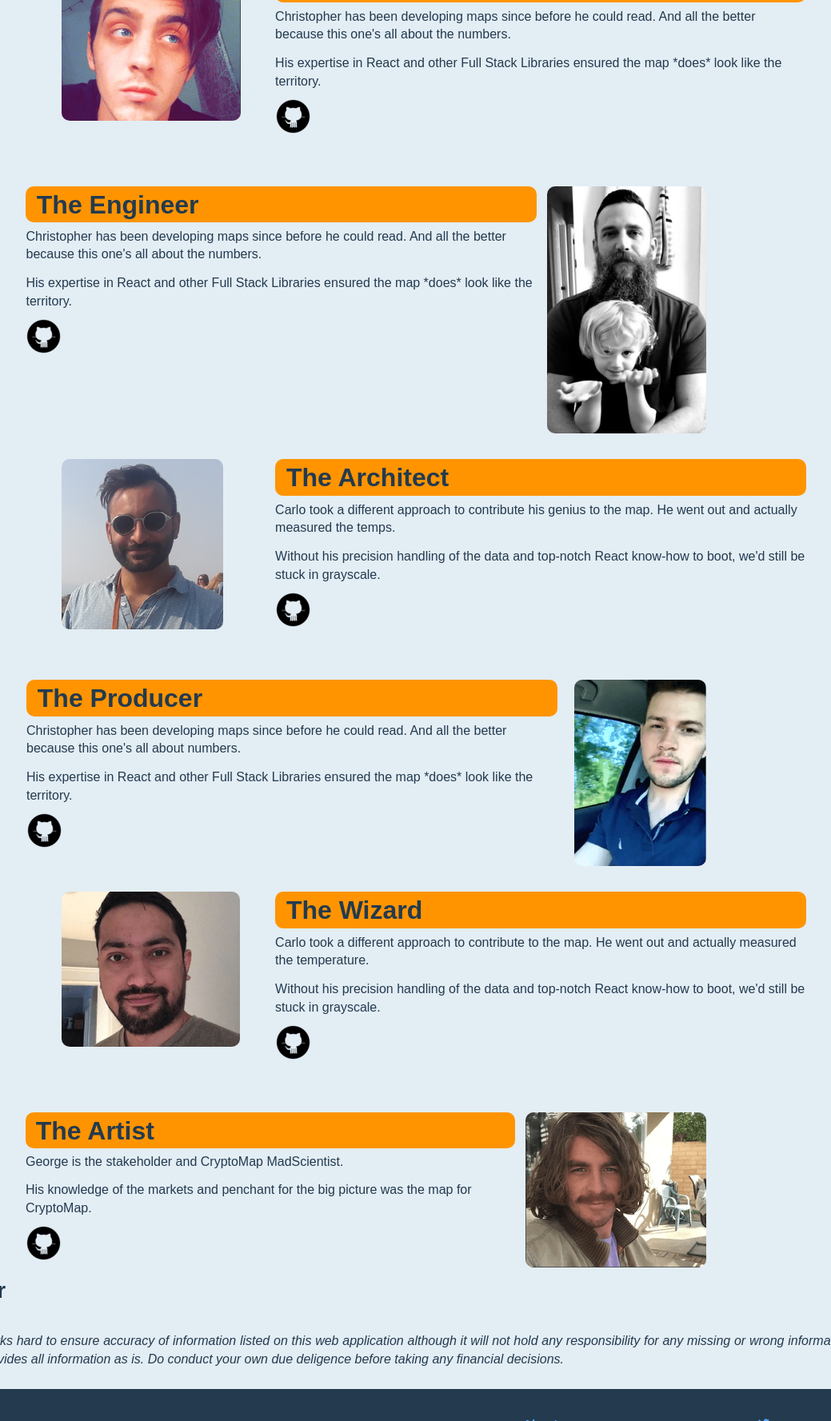
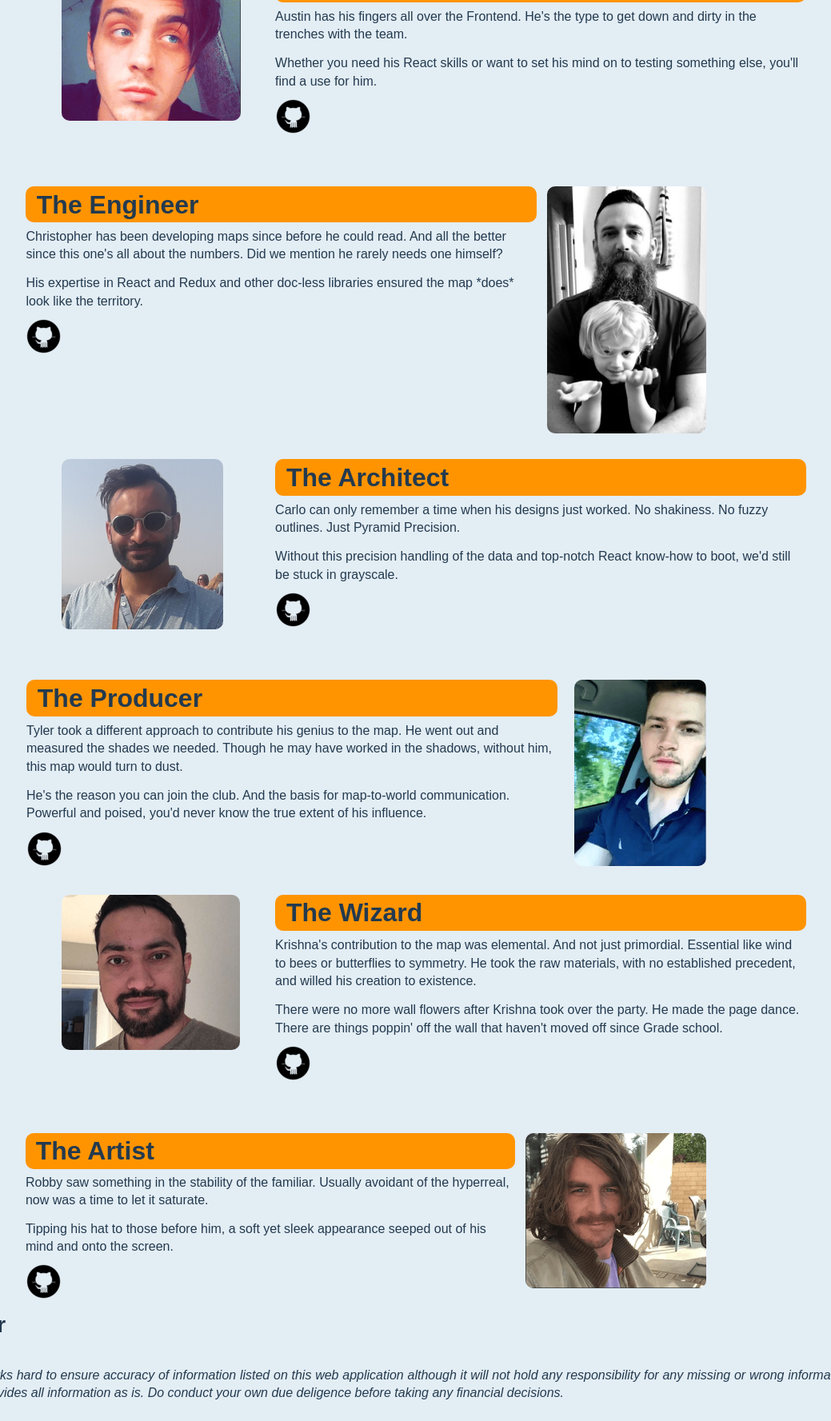
Before and after one commit to BwFT-CryptoMap/Landing-Page, a plain HTML site: page about.html in a window 1280 px wide. Shown: the part 769-2546 px from the top of the page at 80% size, without its empty margins (160-1199 px from the left). Drawn offline with Linux system fonts and the light colour scheme.

Commit message:
bio copy done

```diff
--- a/about.html
+++ b/about.html
@@ -76,7 +76,8 @@
       <div class="text-content">
         <h2>The Boss</h2>
         <p>George is the stakeholder and CryptoMap MadScientist.</p>
-        <p>His knowledge of the markets and penchant for the big picture was the map for CryptoMap.</p>
+        <p>His knowledge of the markets and penchant for the big picture was *the* map for CryptoMap. We wouldn't want
+          to pixel push for anyone else.</p>
         <a href="https://github.com" class="githubLogo hideMobile">
           <img src="images/github-logo.png" alt="Github Logo">
         </a>
@@ -92,16 +93,21 @@
     <!-- 2 -->
     <section class="content-section inverse-content">
       <div class="img-content">
-        <img src="images/teamPhotos/Austin-Powell.png" class="img-fluid rounded" alt="Christopher in Black and White">
+        <img src="images/teamPhotos/Austin-Powell.png" class="img-fluid rounded" alt="Austin in blue eyes">
         <a href="https://github.com" class="githubLogo hideDesktop">
           <img src="images/github-logo.png" alt="Github Logo">
         </a>
       </div>
       <div class="text-content">
         <h2>The Squad Leader</h2>
-        <p>Christopher has been developing maps since before he could read. And all the better because this one's all
-          about the numbers.</p>
-        <p>His expertise in React and other Full Stack Libraries ensured the map *does* look like the territory.</p>
+        <p>
+          Austin has his fingers all over the Frontend. He's the type to get down and dirty in the trenches
+          with the team.
+        </p>
+        <p>
+          Whether you need his React skills or want to set his mind on to testing something else, you'll find a use for
+          him.
+        </p>
         <a href="https://github.com" class="githubLogo hideMobile">
           <img src="images/github-logo.png" alt="Github Logo">
         </a>
@@ -111,9 +117,12 @@
     <section class="content-section">
       <div class="text-content">
         <h2>The Engineer</h2>
-        <p>Christopher has been developing maps since before he could read. And all the better because this one's all
-          about the numbers.</p>
-        <p>His expertise in React and other Full Stack Libraries ensured the map *does* look like the territory.</p>
+        <p>
+          Christopher has been developing maps since before he could read. And all the better since this one's all
+          about the numbers. Did we mention he rarely needs one himself?</p>
+        <p>
+          His expertise in React and Redux and other doc-less libraries ensured the map *does* look like the territory.
+        </p>
         <a href="https://github.com" class="githubLogo hideMobile">
           <img src="images/github-logo.png" alt="Github Logo">
         </a>
@@ -135,10 +144,12 @@
       </div>
       <div class="text-content">
         <h2>The Architect</h2>
-        <p>Carlo took a different approach to contribute his genius to the map. He went out and actually measured the
-          temps.
+        <p>
+          Carlo can only remember a time when his designs just worked. No shakiness. No fuzzy outlines. Just Pyramid
+          Precision.
         </p>
-        <p>Without his precision handling of the data and top-notch React know-how to boot, we'd still be stuck in
+        <p>
+          Without this precision handling of the data and top-notch React know-how to boot, we'd still be stuck in
           grayscale.
         </p>
         <a href="https://github.com" class="githubLogo hideMobile">
@@ -151,9 +162,14 @@
     <section class="content-section">
       <div class="text-content">
         <h2>The Producer</h2>
-        <p>Christopher has been developing maps since before he could read. And all the better because this one's all
-          about numbers.</p>
-        <p>His expertise in React and other Full Stack Libraries ensured the map *does* look like the territory.</p>
+        <p>
+          Tyler took a different approach to contribute his genius to the map. He went out and measured the
+          shades we needed. Though he may have worked in the shadows, without him, this map would turn to dust.
+        </p>
+        <p>
+          He's the reason you can join the club. And the basis for map-to-world communication. Powerful and poised,
+          you'd never know the true extent of his influence.
+        </p>
         <a href="https://github.com" class="githubLogo hideMobile">
           <img src="images/github-logo.png" alt="Github Logo">
         </a>
@@ -175,10 +191,14 @@
       </div>
       <div class="text-content">
         <h2>The Wizard</h2>
-        <p>Carlo took a different approach to contribute to the map. He went out and actually measured the temperature.
+        <p>
+          Krishna's contribution to the map was elemental. And not just primordial. Essential like wind to bees or
+          butterflies to symmetry. He took the raw materials, with no established precedent, and willed his creation to
+          existence.
         </p>
-        <p>Without his precision handling of the data and top-notch React know-how to boot, we'd still be stuck in
-          grayscale.
+        <p>
+          There were no more wall flowers after Krishna took over the party. He made the page dance. There are things
+          poppin' off the wall that haven't moved off since Grade school.
         </p>
         <a href="https://github.com" class="githubLogo hideMobile">
           <img src="images/github-logo.png" alt="Github Logo">
@@ -189,8 +209,13 @@
     <section class="content-section">
       <div class="text-content">
         <h2>The Artist</h2>
-        <p>George is the stakeholder and CryptoMap MadScientist.</p>
-        <p>His knowledge of the markets and penchant for the big picture was the map for CryptoMap.</p>
+        <p>
+          Robby saw something in the stability of the familiar. Usually avoidant of the hyperreal, now was a time to
+          let it saturate.
+        </p>
+        <p>
+          Tipping his hat to those before him, a soft yet sleek appearance seeped out of his mind and onto the screen.
+        </p>
         <a href="https://github.com" class="githubLogo hideMobile">
           <img src="images/github-logo.png" alt="Github Logo">
         </a>
```
